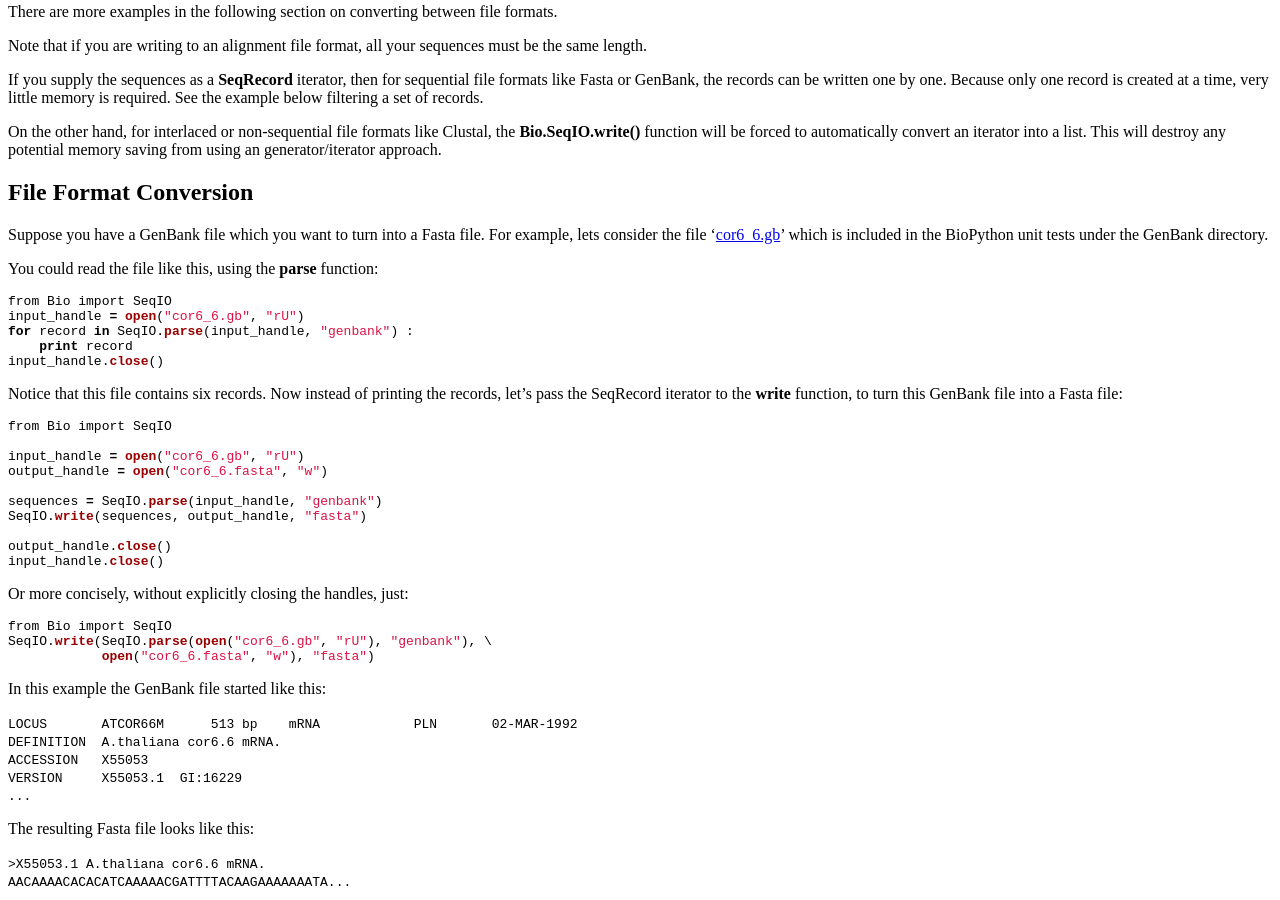
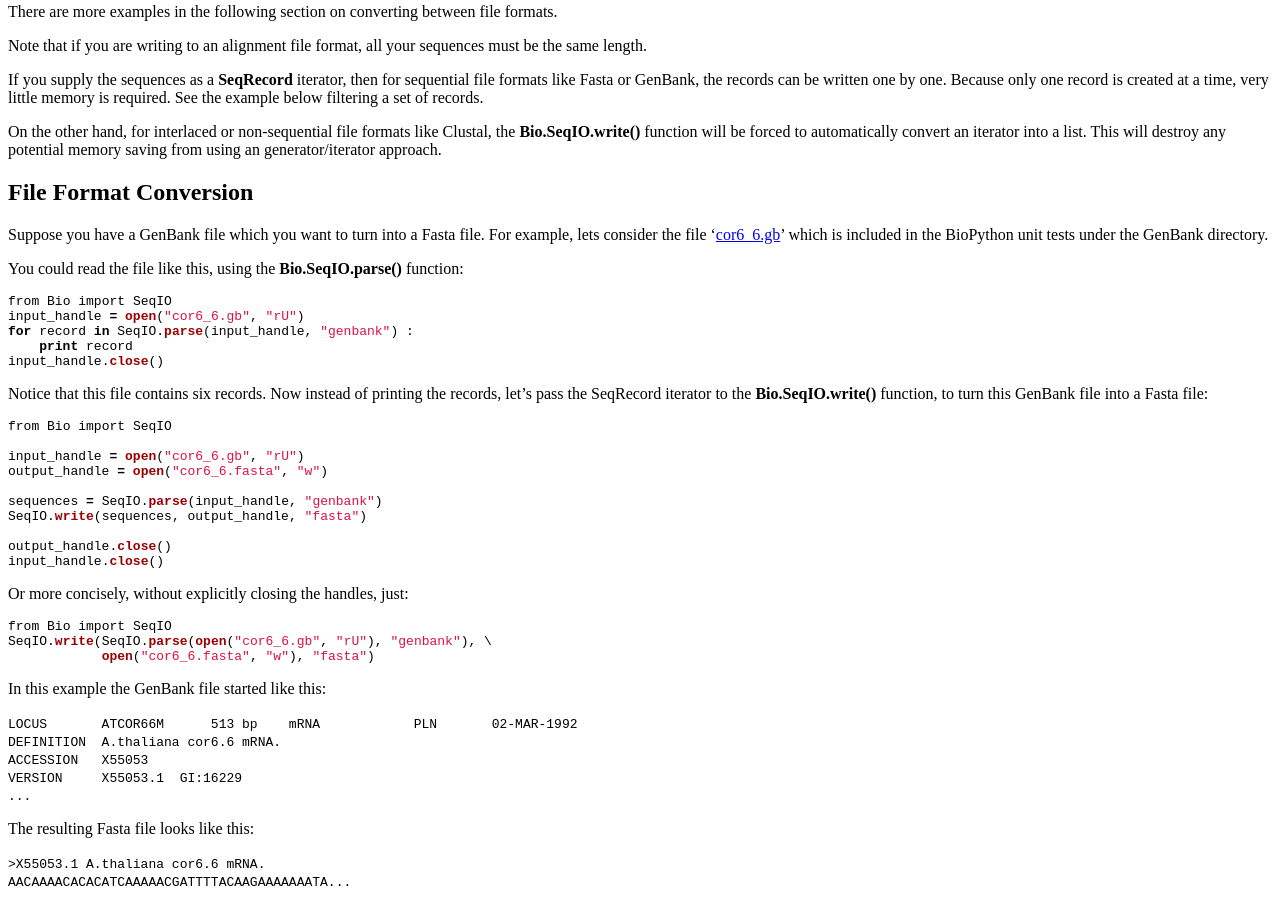
Before and after one commit to biopython/biopython.github.io, a Jekyll site: the page built from wiki/SeqIO.md, in a window 1280 px wide and 900 px high, scrolled down 2060 px. Built offline with Jekyll 4.4.1, drawn with Linux system fonts in a browser that asks for light colours.

Commit message:
/* File Format Conversion */

````diff
--- a/wiki/SeqIO.md
+++ b/wiki/SeqIO.md
@@ -217,7 +217,8 @@ file. For example, lets consider the file
 which is included in the BioPython unit tests under the GenBank
 directory.
 
-You could read the file like this, using the **parse** function:
+You could read the file like this, using the **Bio.SeqIO.parse()**
+function:
 
 ``` python
 from Bio import SeqIO
@@ -228,8 +229,8 @@ input_handle.close()
 ```
 
 Notice that this file contains six records. Now instead of printing the
-records, let's pass the SeqRecord iterator to the **write** function, to
-turn this GenBank file into a Fasta file:
+records, let's pass the SeqRecord iterator to the **Bio.SeqIO.write()**
+function, to turn this GenBank file into a Fasta file:
 
 ``` python
 from Bio import SeqIO
````
Also changed, not shown: 1 other file.
